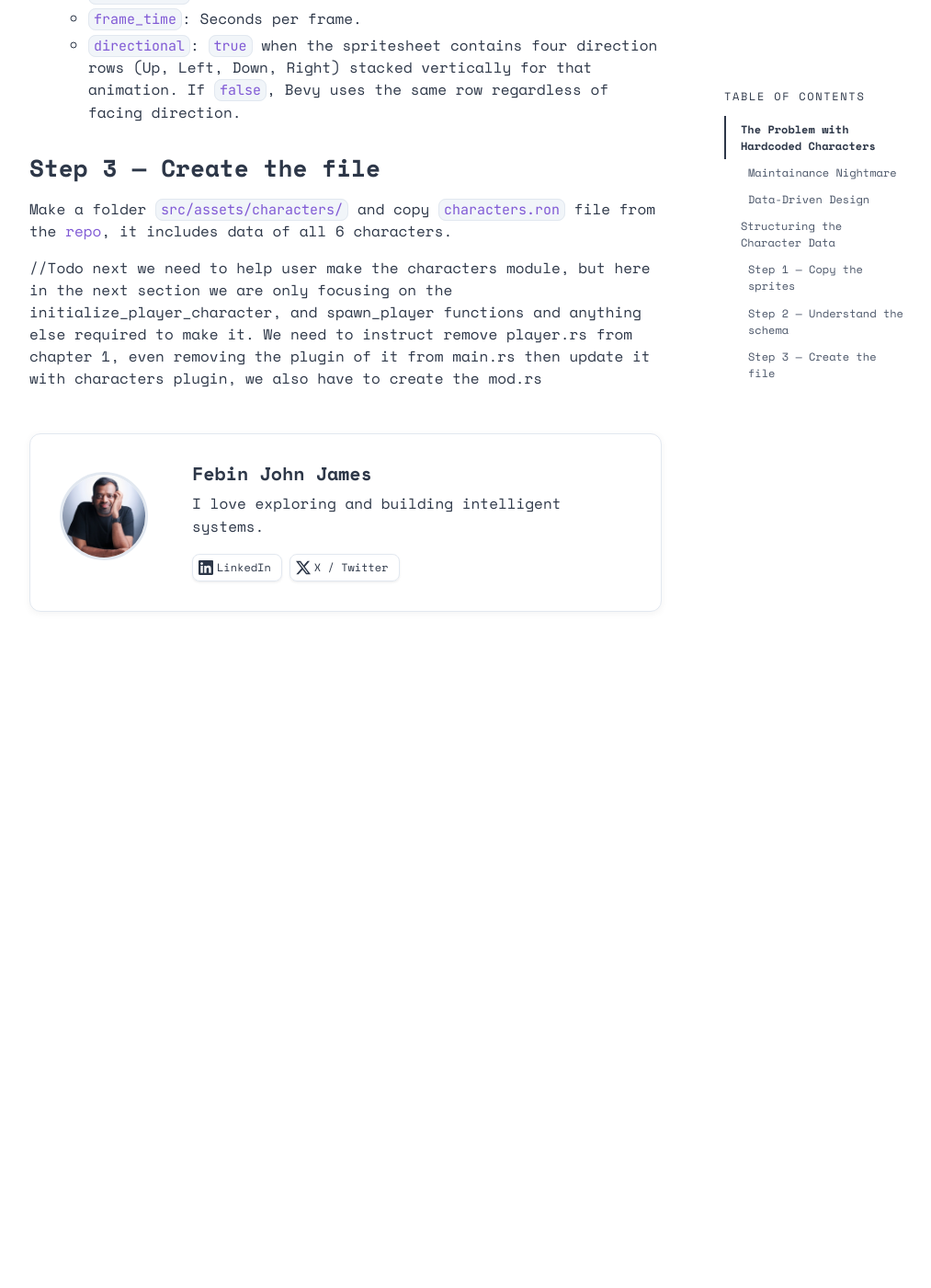
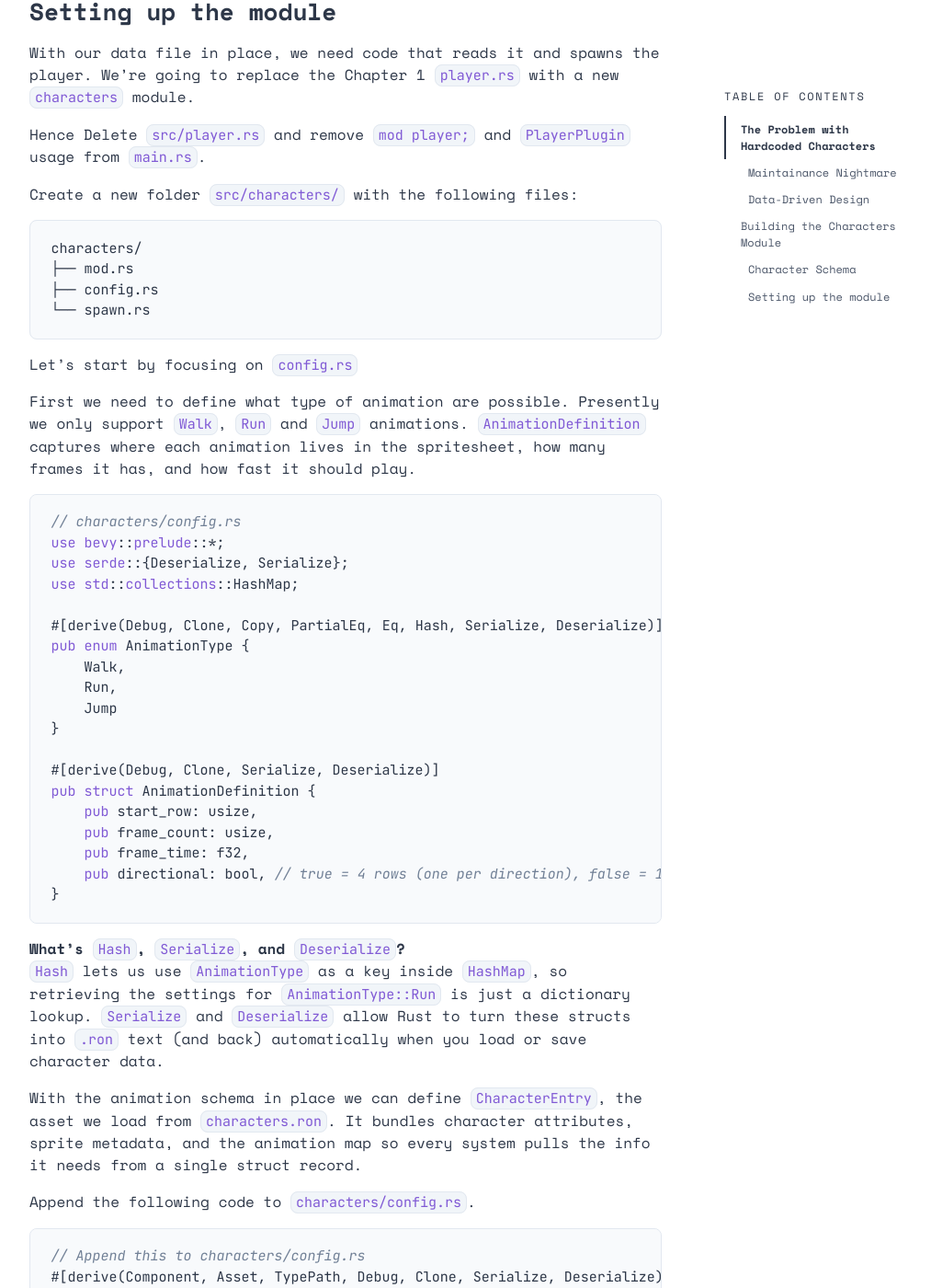
Before and after one commit to jamesfebin/AIBodh-Website, a Jekyll site: the page built from _posts/2025-09-30-bevy-rust-game-development-chapter-3.markdown, in a window 1280 px wide and 1400 px high, scrolled down 5441 px. Shown: the whole window at 92% size, without its empty margins (172-1185 px from the left). Built offline with Jekyll 4.4.1, drawn with Linux system fonts in a browser that asks for light colours; before the commit the page ends 6216 px from its top, so only the background shows below that; some of the changed text lies outside the part shown.

Commit message:
Blog updates

````diff
--- a/_posts/2025-09-30-bevy-rust-game-development-chapter-3.markdown
+++ b/_posts/2025-09-30-bevy-rust-game-development-chapter-3.markdown
@@ -86,7 +84,7 @@ Instead of tightly coupling character attributes with character-specific code, w
 Move character properties into a single external `.ron` configuration file:
 
 ```ron
-// characters.ron - All characters in one file!
+// characters.ron, All characters in one file!
 (
     characters: [
         (
@@ -107,7 +105,7 @@ Move character properties into a single external `.ron` configuration file:
 
 **What's a `.ron` file?**
 
-RON stands for **Rusty Object Notation** - a data format similar to JSON but designed for Rust. It's human-readable, supports Rust types like tuples and structs, and allows comments. Think of it as JSON that feels native to Rust developers.
+RON stands for **Rusty Object Notation**, a data format similar to JSON but designed for Rust. It's human-readable, supports Rust types like tuples and structs, and allows comments. Think of it as JSON that feels native to Rust developers.
 
 | JSON | RON |
 |------|-----|
@@ -135,7 +133,7 @@ fn animate_characters(...) {
 }
 ```
 
-**Benefits of Separation:**
+**Benefits of Separation**
 
 When data lives separately from code, the same animation system adapts to any character automatically.
 
@@ -145,7 +143,7 @@ But the benefits extend far beyond maintenance. This separation helps with power
 
 You can load characters from a network server at runtime, enabling downloadable content and live game updates without redistributing your entire game binary.
 
-Players can create their own custom characters by simply editing the `.ron` file, no Rust knowledge or recompilation required, opening the door to user-generated content and modding communities.
+Players can create their own custom characters by simply editing the `.ron` file, opening the door to user-generated content.
 
  Game designers can experiment with character balance through A/B testing by swapping different data files, gathering player feedback and iterating on game balance without touching a single line of code.
 
@@ -159,25 +157,22 @@ While the data-driven approach opens up all these possibilities, we'll start wit
 
 Ready to build this data-driven character system? Let's dive in!
 
-## Structuring the Character Data
+## Building the Characters Module
 
-In Chapter 1 we hardcoded the player attributes directly into Rust. In this chapter we move that information into `src/assets/characters/characters.ron`, and our systems simply read whatever is defined there.
-
-### Step 1 — Copy the sprites
+In Chapter 1 we hardcoded the player attributes directly into Rust. In this chapter we move that information into `src/assets/characters/characters.ron`.
 
 Find the Chapter 3 project files from the [repo](http://github.com/jamesfebin/ImpatientProgrammerBevyRust) and copy these spritesheets into your project’s `src/assets/` directory:
 
-- `male_spritesheet.png`
-- `female_spritesheet.png`
-- `crimson_count_spritesheet.png`
-- `graveyard_reaper_spritesheet.png`
-- `lantern_warden_spritesheet.png`
-- `starlit_oracle_spritesheet.png`
 
-If you already have `src/assets/` from earlier chapters, just drop the files there. Bevy’s asset server will discover them automatically.
-
-### Step 2 — Understand the schema
-
+```bash
+male_spritesheet.png
+female_spritesheet.png
+crimson_count_spritesheet.png
+graveyard_reaper_spritesheet.png
+lantern_warden_spritesheet.png
+starlit_oracle_spritesheet.png
+```
+### Character Schema
 Every entry in `characters.ron` follows the same structure:
 
 - `name`: Identifier that shows up in logs/UI.
@@ -191,9 +186,94 @@ Every entry in `characters.ron` follows the same structure:
   - `frame_time`: Seconds per frame.
   - `directional`: `true` when the spritesheet contains four direction rows (Up, Left, Down, Right) stacked vertically for that animation. If `false`, Bevy uses the same row regardless of facing direction.
 
-### Step 3 — Create the file
-
 Make a folder `src/assets/characters/` and copy `characters.ron` file from the [repo](http://github.com/jamesfebin/ImpatientProgrammerBevyRust), it includes data of all 6 characters.
 
+### Setting up the module
 
-//Todo next we need to help user make the characters module, but here in the next section we are only focusing on the initialize_player_character, and spawn_player functions and anything else required to make it. We need to instruct remove player.rs from chapter 1, even removing the plugin of it from main.rs then update it with characters plugin, we also have to create the mod.rs
+With our data file in place, we need code that reads it and spawns the player. We’re going to replace the Chapter 1 `player.rs` with a new `characters` module.
+
+Hence Delete `src/player.rs` and remove `mod player;` and `PlayerPlugin` usage from `main.rs`.
+
+Create a new folder `src/characters/` with the following files:
+
+```
+characters/
+├── mod.rs
+├── config.rs
+└── spawn.rs
+```
+
+Let's start by focusing on `config.rs`
+
+First we need to define what type of animation are possible. Presently we only support `Walk`, `Run` and `Jump` animations. `AnimationDefinition` captures where each animation lives in the spritesheet, how many frames it has, and how fast it should play.
+
+```rust
+// characters/config.rs
+use bevy::prelude::*;
+use serde::{Deserialize, Serialize};
+use std::collections::HashMap;
+
+#[derive(Debug, Clone, Copy, PartialEq, Eq, Hash, Serialize, Deserialize)]
+pub enum AnimationType {
+    Walk,
+    Run,
+    Jump
+}
+
+#[derive(Debug, Clone, Serialize, Deserialize)]
+pub struct AnimationDefinition {
+    pub start_row: usize,
+    pub frame_count: usize,
+    pub frame_time: f32,
+    pub directional: bool, // true = 4 rows (one per direction), false = 1 row
+}
+```
+
+**What's `Hash`, `Serialize`, and `Deserialize`?**
+`Hash` lets us use `AnimationType` as a key inside `HashMap`, so retrieving the settings for `AnimationType::Run` is just a dictionary lookup. `Serialize` and `Deserialize` allow Rust to turn these structs into `.ron` text (and back) automatically when you load or save character data.
+
+With the animation schema in place we can define `CharacterEntry`, the asset we load from `characters.ron`. It bundles character attributes, sprite metadata, and the animation map so every system pulls the info it needs from a single struct record.
+
+Append the following code to `characters/config.rs`.
+
+```rust
+// Append this to characters/config.rs
+#[derive(Component, Asset, TypePath, Debug, Clone, Serialize, Deserialize)]
+pub struct CharacterEntry {
+    pub name: String,
+    pub max_health: f32,
+    pub base_move_speed: f32,
+    pub run_speed_multiplier: f32,
+    pub texture_path: String,
+    pub tile_size: u32,
+    pub atlas_columns: usize,
+    pub animations: HashMap<AnimationType, AnimationDefinition>,
+}
+
+impl CharacterEntry {
+    pub fn calculate_max_animation_row(&self) -> usize {
+        self.animations
+            .values()
+            .map(|def| if def.directional { def.start_row + 3 } else { def.start_row })
+            .max()
+            .unwrap_or(0)
+    }
+}
+
+#[derive(Asset, TypePath, Debug, Clone, Serialize, Deserialize)]
+pub struct CharactersList {
+    pub characters: Vec<CharacterEntry>,
+}
+```
+
+The `calculate_max_animation_row` helper inspects every animation definition to figure out how many rows the texture atlas needs.
+
+Directional animations like `Walk` often consume four stacked rows (Up, Left, Down, Right), while others, say a climb animation, may only need a single row regardless of facing. This helper keeps those differences data-driven so atlas loading code can stay generic.
+
+`CharactersList` groups all your `CharacterEntry` configs into one loadable asset, so Bevy can read every character’s data from a single JSON/RON file instead of loading many separate files.
+
+**What's the purpose of using `Asset`, `TypePath` macros?**
+`Asset` simply tells Bevy “this struct is something you can load from disk and store in the asset server.” `TypePath` gives Bevy a unique name for the type so it knows exactly which asset you’re asking for later. Together they turn `CharacterEntry`/`CharactersList` into first-class loadable data, the same way textures or audio files already work.
+
+**What's `HashMap<AnimationType, AnimationDefinition>` doing?**
+Each character needs different timing and sprite rows for `Walk`, `Run`, `Jump`, etc. The `HashMap` is simply a lookup table with key as `AnimationType`, so when the animation system asks for `AnimationType::Run`, it instantly receives the corresponding `AnimationDefinition` (start row, frame count, frame speed, directional flag).
````
Also changed, not shown: other parts of _posts/2025-09-30-bevy-rust-game-development-chapter-3.markdown (+0 -2 lines).
